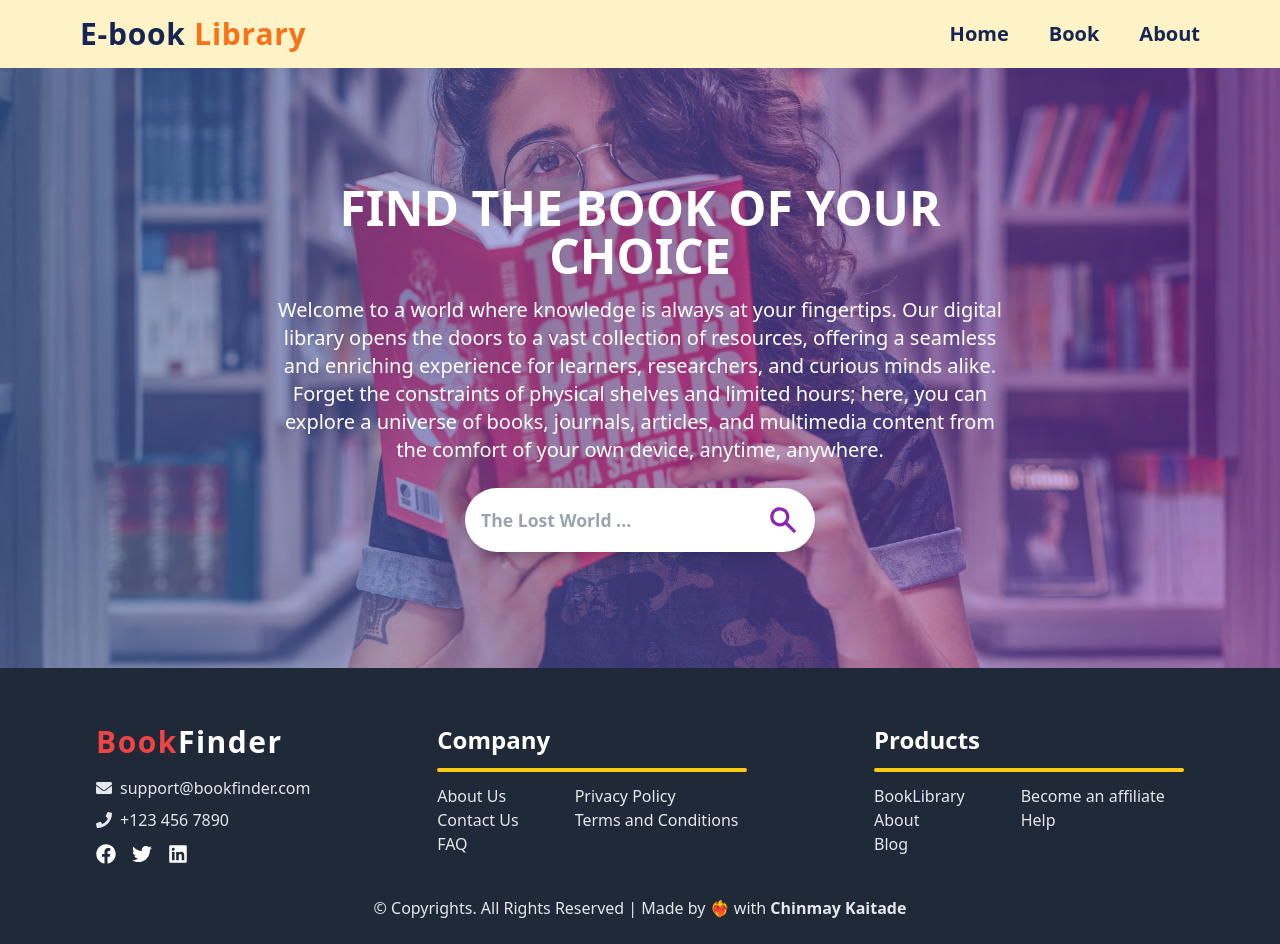
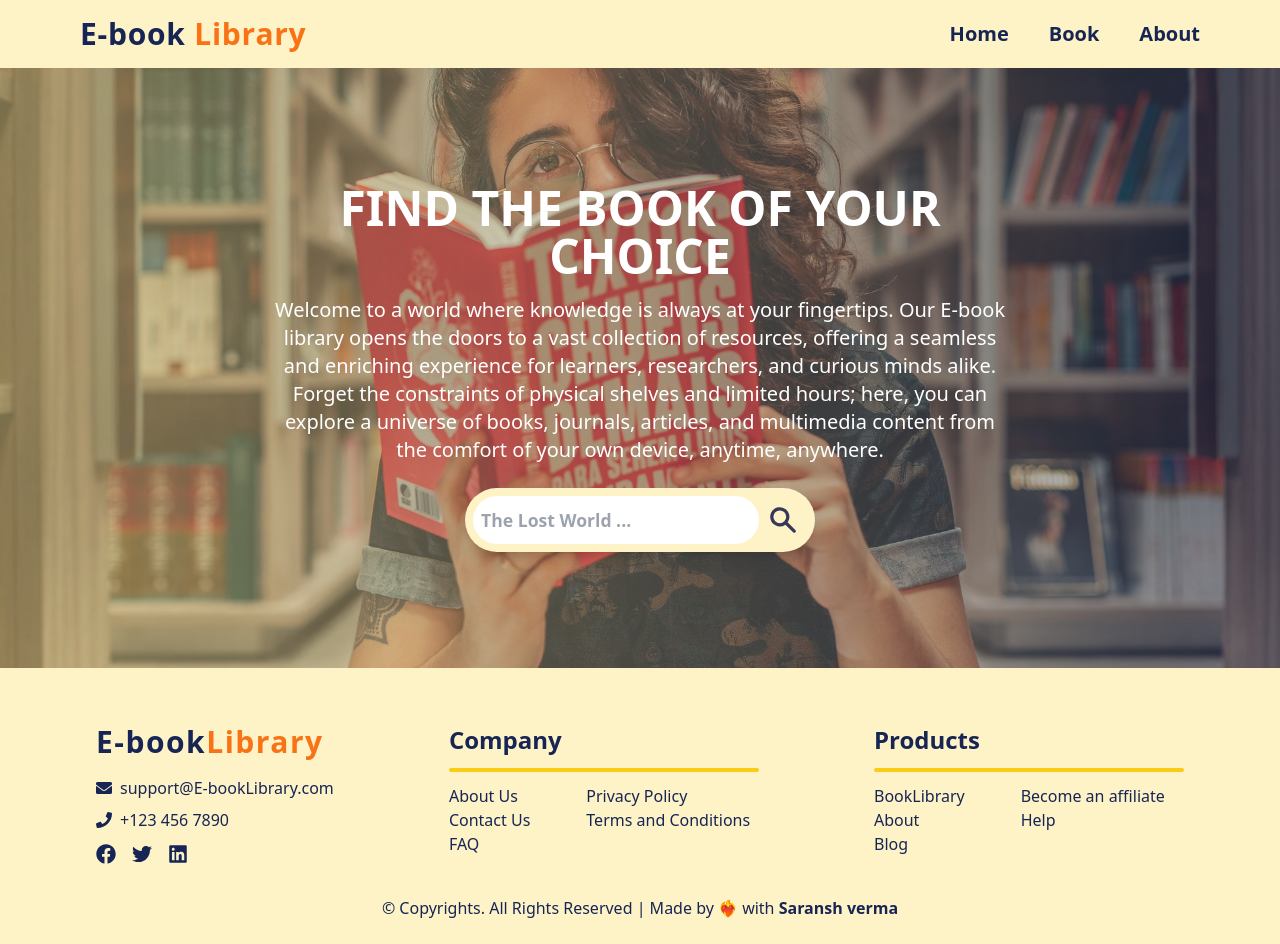
Before and after one commit to Saranshverma234/E-book_Library, a React (Vite) app: page / in a window 1280 px wide. Built offline with nearby package versions, Linux system fonts and the light colour scheme; no server answers.

Commit message:
Home page done

```diff
--- a/src/components/Footer/Footer.jsx
+++ b/src/components/Footer/Footer.jsx
@@ -10,21 +10,21 @@ import { Link } from "react-router-dom"; // Importing Link component for navigat
 // Footer component to display contact information and links
 const Footer = () => {
   return (
-    <footer className="flex flex-col justify-between items-center py-14 px-4 md:px-24 bg-gray-800 text-white shadow-lg">
+    <footer className="flex flex-col justify-between items-center py-14 px-4 md:px-24 bg-amber-100 text-blue-950 shadow-lg">
       <div className="container mx-auto flex flex-col md:flex-row justify-between">
         {/* Contact Information Section */}
         <div className="footer-contact flex flex-col items-start mb-8 md:mb-0">
           <Link to="/" className="text-3xl font-bold tracking-wider mb-4">
-            <span className="text-red-500">Book</span>Finder
+            <span className="text-blue-950">E-book</span><span className="text-orange-500">Library</span>
           </Link>
 
           {/* Email Contact */}
-          <p className="flex items-center mb-2 text-gray-200 cursor-pointer">
-            <FaEnvelope className="mr-2" /> support@bookfinder.com
+          <p className="flex items-center mb-2 text-blue-950 cursor-pointer">
+            <FaEnvelope className="mr-2" /> support@E-bookLibrary.com
           </p>
 
           {/* Phone Contact */}
-          <p className="flex items-center mb-3 text-gray-200">
+          <p className="flex items-center mb-3 text-blue-950">
             <FaPhone className="mr-2" /> +123 456 7890
           </p>
 
@@ -32,19 +32,19 @@ const Footer = () => {
           <div className="footer-social flex space-x-4">
             <Link
               to="https://facebook.com/chinmaydotcom"
-              className="hover:text-gray-600 cursor-pointer"
+              className="hover:text-blue-950 cursor-pointer"
             >
               <FaFacebook size={20} />
             </Link>
             <Link
               to="https://twitter.com/chinmaydotcom"
-              className="hover:text-gray-400 cursor-pointer"
+              className="hover:text-blue-950 cursor-pointer"
             >
               <FaTwitter size={20} />
             </Link>
             <Link
               to="https://www.linkedin.com/in/chinmay-sharad-kaitade/"
-              className="hover:text-gray-400 cursor-pointer"
+              className="hover:text-blue-950 cursor-pointer"
             >
               <FaLinkedin size={20} />
             </Link>
@@ -62,7 +62,7 @@ const Footer = () => {
               <li>
                 <Link
                   to="/about"
-                  className="cursor-pointer text-gray-200 hover:text-purple-500 transition-all"
+                  className="cursor-pointer text-blue-950 hover:text-purple-500 transition-all"
                 >
                   About Us
                 </Link>
@@ -71,7 +71,7 @@ const Footer = () => {
               <li>
                 <Link
                   to="#"
-                  className="cursor-pointer text-gray-200 hover:text-purple-500 transition-all"
+                  className="cursor-pointer text-blue-950 hover:text-purple-500 transition-all"
                 >
                   Contact Us
                 </Link>
@@ -80,7 +80,7 @@ const Footer = () => {
               <li>
                 <Link
                   to="#"
-                  className="cursor-pointer text-gray-200 hover:text-purple-500 transition-all"
+                  className="cursor-pointer text-blue-950 hover:text-purple-500 transition-all"
                 >
                   FAQ
                 </Link>
@@ -91,7 +91,7 @@ const Footer = () => {
               <li>
                 <Link
                   to="#"
-                  className="cursor-pointer text-gray-200 hover:text-purple-500 transition-all"
+                  className="cursor-pointer text-blue-950 hover:text-purple-500 transition-all"
                 >
                   Privacy Policy
                 </Link>
@@ -100,7 +100,7 @@ const Footer = () => {
               <li>
                 <Link
                   to="#"
-                  className="cursor-pointer text-gray-200 hover:text-purple-500 transition-all"
+                  className="cursor-pointer text-blue-950 hover:text-purple-500 transition-all"
                 >
                   Terms and Conditions
                 </Link>
@@ -120,7 +120,7 @@ const Footer = () => {
               <li>
                 <a
                   href="#"
-                  className="cursor-pointer text-gray-200 hover:text-purple-500 transition-all"
+                  className="cursor-pointer text-blue-950 hover:text-purple-500 transition-all"
                 >
                   BookLibrary
                 </a>
@@ -129,7 +129,7 @@ const Footer = () => {
               <li>
                 <a
                   href="#"
-                  className="cursor-pointer text-gray-200 hover:text-purple-500 transition-all"
+                  className="cursor-pointer text-blue-950 hover:text-purple-500 transition-all"
                 >
                   About
                 </a>
@@ -138,7 +138,7 @@ const Footer = () => {
               <li>
                 <a
                   href="#"
-                  className="cursor-pointer text-gray-200 hover:text-purple-500 transition-all"
+                  className="cursor-pointer text-blue-950 hover:text-purple-500 transition-all"
                 >
                   Blog
                 </a>
@@ -149,7 +149,7 @@ const Footer = () => {
               <li>
                 <a
                   href="#"
-                  className="cursor-pointer text-gray-200 hover:text-purple-500 transition-all"
+                  className="cursor-pointer text-blue-950 hover:text-purple-500 transition-all"
                 >
                   Become an affiliate
                 </a>
@@ -158,7 +158,7 @@ const Footer = () => {
               <li>
                 <a
                   href="#"
-                  className="cursor-pointer text-gray-200 hover:text-purple-500 transition-all"
+                  className="cursor-pointer text-blue-950 hover:text-purple-500 transition-all"
                 >
                   Help
                 </a>
@@ -168,15 +168,16 @@ const Footer = () => {
         </section>
       </div>
 
-      {/* Centering the copyrights section */}
+      {/* Centering the copyrights section also left link column empty for adding portfolio link */}
       <div id="copyrights" className="text-center mt-8 md:-mb-8">
-        <h3 className="text-gray-200">
+        <h3 className="text-blue-950">
           © Copyrights. All Rights Reserved | Made by ❤️‍🔥 with{" "}
+
           <Link
-            to="https://chinmaykaitadeportfolio.vercel.app/"
+            to="https://"
             className="font-semibold hover:text-purple-500 transition-all"
           >
-            Chinmay Kaitade
+            Saransh verma
           </Link>
         </h3>
       </div>
--- a/src/components/HeroSection/HeroSection.jsx
+++ b/src/components/HeroSection/HeroSection.jsx
@@ -5,7 +5,7 @@ import libraryImg from "../../images/library-img.jpg"; // Importing the library
 
 const HeroSection = () => {
   return (
-    <section className="relative overflow-auto h-64 flex items-center justify-center min-h-[75vh] bg-gradient-to-r from-blue-500 to-purple-600 text-white">
+    <section className="relative overflow-auto h-64 flex items-center justify-center min-h-[75vh] bg-gradient-to-r from-amber-200 to-blue-950 text-white">
       <div className="absolute z-20 flex flex-col items-center text-center max-w-[770px] px-4">
         {/* Main title of the Hero section */}
         <h1 className="text-1xl sm:text-3xl md:text-4xl lg:text-5xl font-bold mb-4 uppercase">
@@ -14,7 +14,7 @@ const HeroSection = () => {
 
         {/* Description paragraph providing context for the application */}
         <p className="text-sm sm:text-base md:text-lg lg:text-xl mb-6">
-        Welcome to a world where knowledge is always at your fingertips. Our digital library opens the doors to a vast collection of resources, offering a seamless and enriching experience for learners, researchers, and curious minds alike. Forget the constraints of physical shelves and limited hours; here, you can explore a universe of books, journals, articles, and multimedia content from the comfort of your own device, anytime, anywhere.
+        Welcome to a world where knowledge is always at your fingertips. Our E-book library opens the doors to a vast collection of resources, offering a seamless and enriching experience for learners, researchers, and curious minds alike. Forget the constraints of physical shelves and limited hours; here, you can explore a universe of books, journals, articles, and multimedia content from the comfort of your own device, anytime, anywhere.
         </p>
 
         {/* Align SearchForm in flex column */}
--- a/src/components/SearchForm/SearchForm.jsx
+++ b/src/components/SearchForm/SearchForm.jsx
@@ -29,7 +29,7 @@ const SearchBar = () => {
   };
 
   return (
-    <div className="flex items-center max-w-[680px] mx-auto p-2 bg-white rounded-full shadow-lg">
+    <div className="flex items-center max-w-[680px] mx-auto p-2 bg-amber-100 rounded-full shadow-lg">
       <form onSubmit={handleSubmit} className="flex-grow w-full">
         <div className="flex w-full">
           <input
@@ -40,7 +40,7 @@ const SearchBar = () => {
           />
           <button
             type="submit"
-            className="p-2 text-[#8d27ae] rounded-full hover:text-[#c010fa] transition duration-300"
+            className="p-2 text-[#373859] rounded-full hover:text-[#426ad5] transition duration-300"
           >
             <HiSearch size={32} />
           </button>
```
